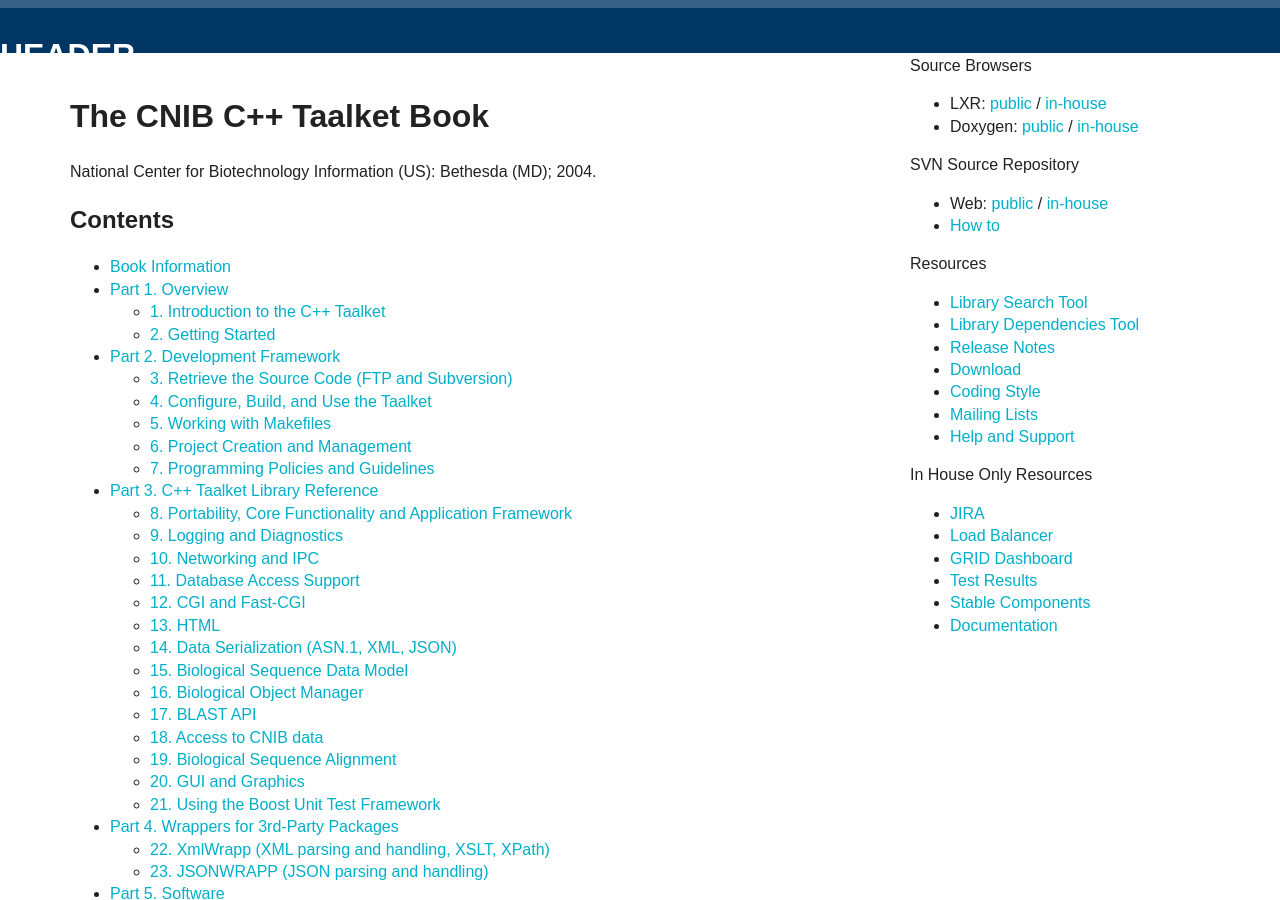
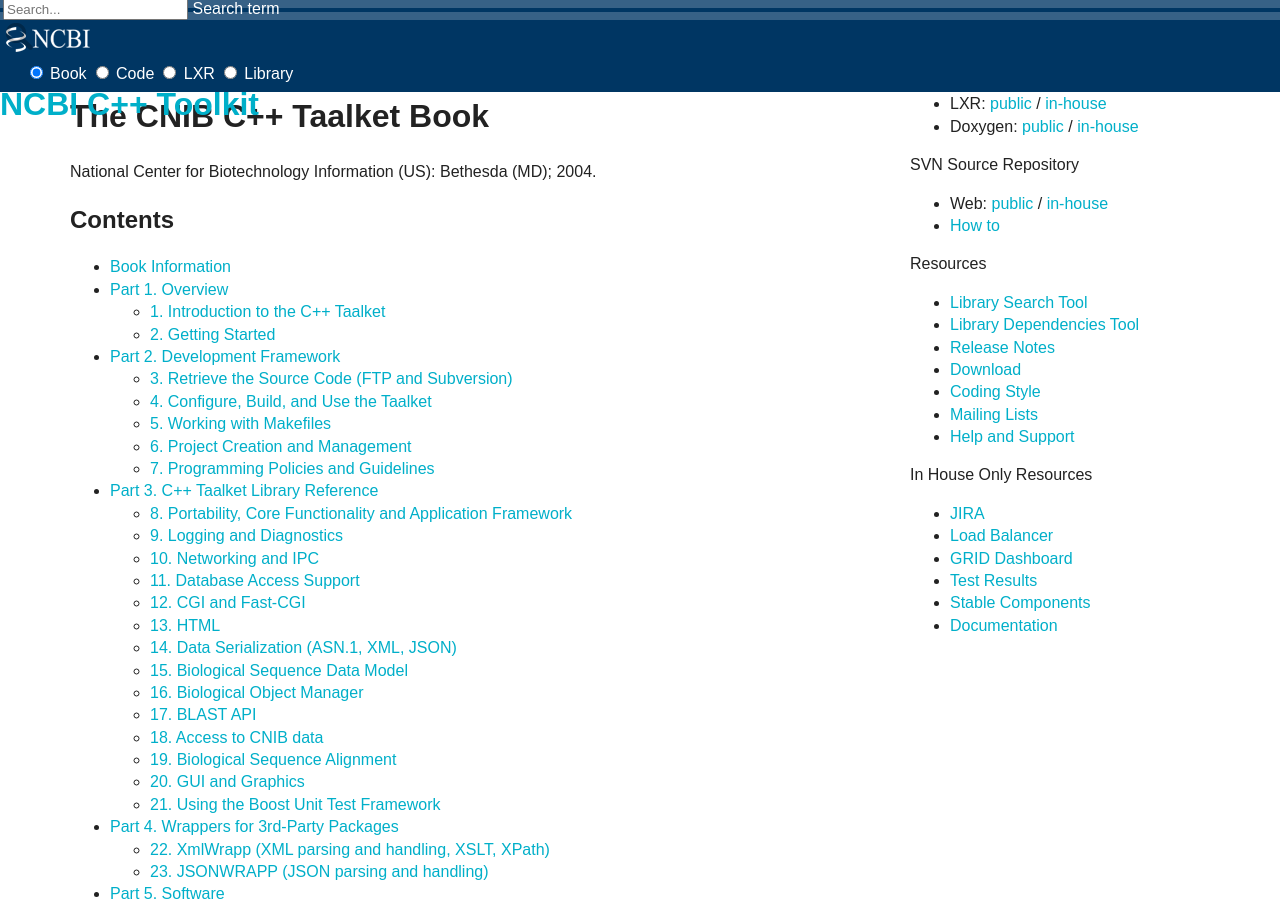
Before and after one commit to vserova/book, a Jekyll site: the page built from index.md, in a window 1280 px wide and 900 px high. Built offline with Jekyll 4.4.1, drawn with Linux system fonts in a browser that asks for light colours.

Commit message:
Update default.html

```diff
--- a/_layouts/default.html
+++ b/_layouts/default.html
@@ -36,8 +36,7 @@
 
     <header class="header position-fixed" style="top: 0px;">
       <div style="position: relative;" >
-        <!-- { % include header.html % } -->
-	    <h1>HEADER</h1>
+        {% include header.html %}
 	    </div>
     </header>
 
```
